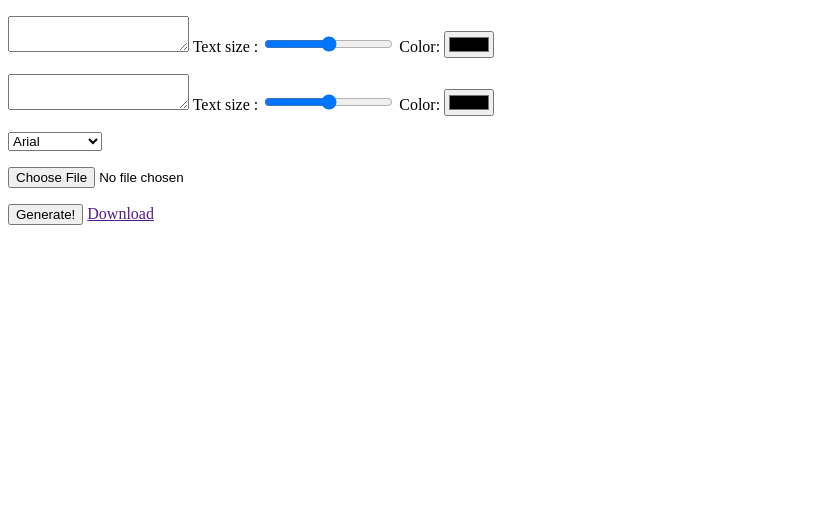
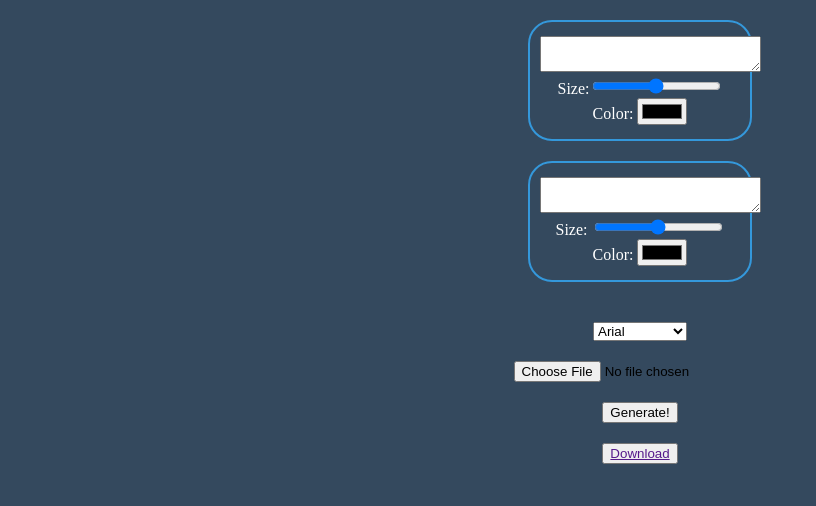
Before and after one commit to horopciuc/meme-generator, a plain HTML site: page index.html in a window 1280 px wide. Shown: the whole page, without its empty margins (0-816 px from the left). Drawn offline with Linux system fonts and the light colour scheme.

Commit message:
added css

```diff
--- a/index.html
+++ b/index.html
@@ -6,33 +6,39 @@
         <link rel="stylesheet" href="meme-generator.css">
     </head>
     <body>
+        <div>
             <p>
-            <textarea id="top-text"></textarea>
-            Text size : <input type="range" id="top-text-size-input" min="0.05" max="0.25" value="0.15" step="0.01">
+                <textarea cols="25" id="top-text"></textarea>
+                Size:<input type="range" id="top-text-size-input" min="0.05" max="0.25" value="0.15" step="0.01">
                 Color: <input type="color" id="color-top">
             </p>
             <p>
-            <textarea id="bottom-text"></textarea>
-            Text size : <input type="range" id="bottom-text-size-input" min="0.05" max="0.25" value="0.15" step="0.01">
+                <textarea cols="25" id="bottom-text"></textarea>
+                Size: <input type="range" id="bottom-text-size-input" min="0.05" max="0.25" value="0.15" step="0.01">
                 Color: <input type="color" id="color-bottom">
             </p>
-        <p>
+                <div class="divStyle">
                     <select id="font-style">
                         <option value="Arial">Arial</option>
                         <option value="Comic Sans">Comic Sans</option>
                         <option value="Pacifico">Pacifico</option>
                     </select>
-        </p>
-        <p>
+                </div>
+                <div class="divStyle">
                     <input type="file" id="image-input" accept="image/*">
-        </p>
-        <p>
+                </div>
+                <div class="divStyle">
                     <button id="generate-btn">Generate!</button>
+                </div>
+                <div class="divStyle">
+                    <button>
                         <a id="download" download="myImage.jpg" href="" onclick="download_img(this);">Download</a>
-        </p>
-        <p>
+                    </button>
+                </div>
+                <div class="divStyle">
                     <canvas id="meme-canvas"></canvas>
-        </p>
+                </div>
             <script src="./meme-generator.js"></script>
+        </div>
     </body>
 </html>
--- a/meme-generator.css
+++ b/meme-generator.css
@@ -1,3 +1,43 @@
 #meme-canvas {
     width: 300px;
 }
+
+body {
+    margin: 0;
+    padding: 0;
+    font-family: sans-serief;
+    background: #34495e;
+}
+
+.box {
+    width: 300px;
+    padding: 40px;
+    position: absolute;
+    top: 50%;
+    left: 50%;
+    transform: translate(-50%, -50%);
+    background: #191919;
+    text-align: center;
+}
+
+p {
+    border: 0;
+    background: none;
+    display: block;
+    margin: 20px auto;
+    text-align: center;
+    border: 2px solid #3498db;
+    padding: 14px 10px;
+    width: 200px;
+    outline: none;
+    color: white;
+    border-radius: 24px;
+    transition: 0.25s;
+
+}
+
+div .divStyle {
+    text-align: center;
+    border: 0;
+    padding-top: 20px;
+}
```
Also changed, not shown: meme-generator.js (+0 -11 lines). Lines whose indentation alone changed are shown as unchanged.
